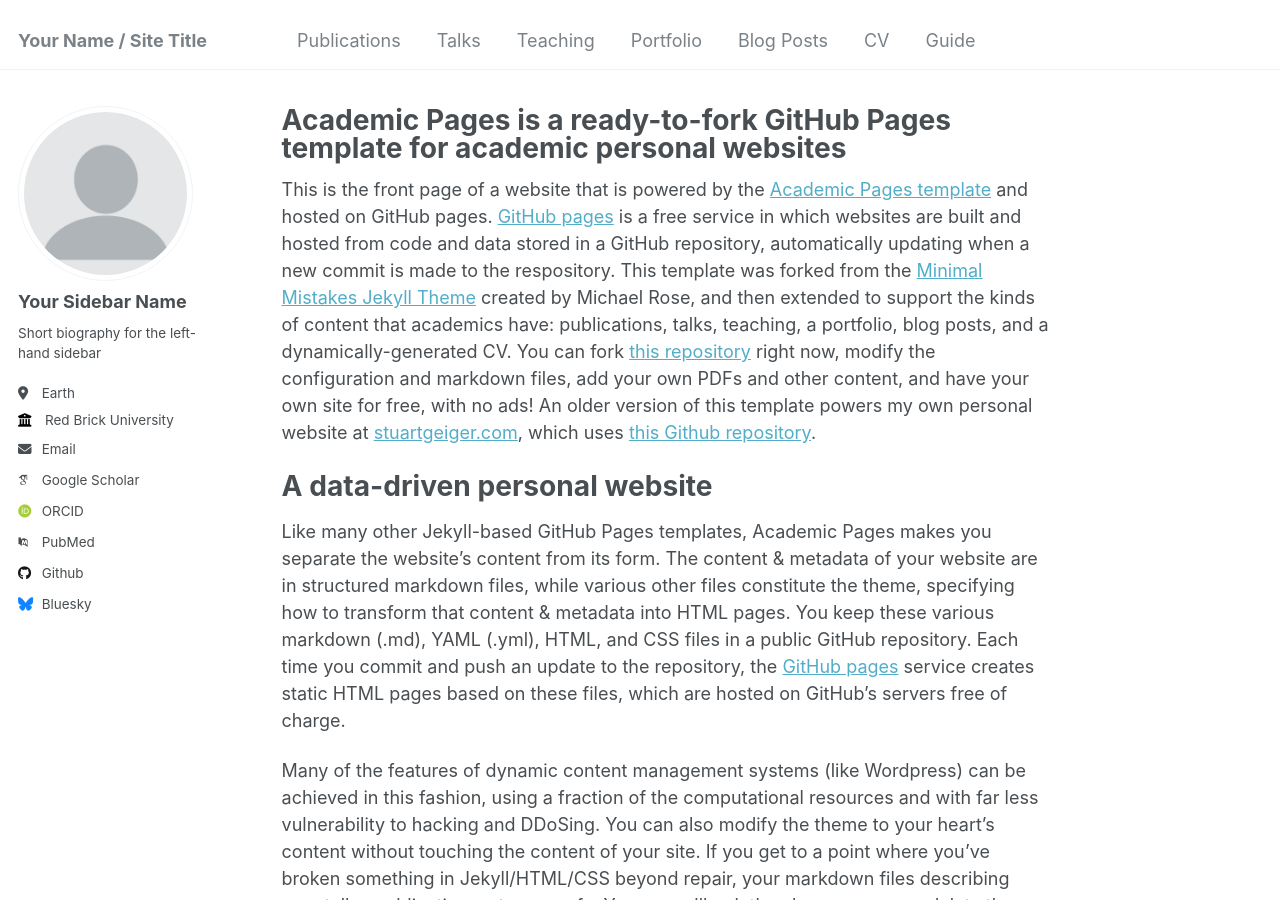
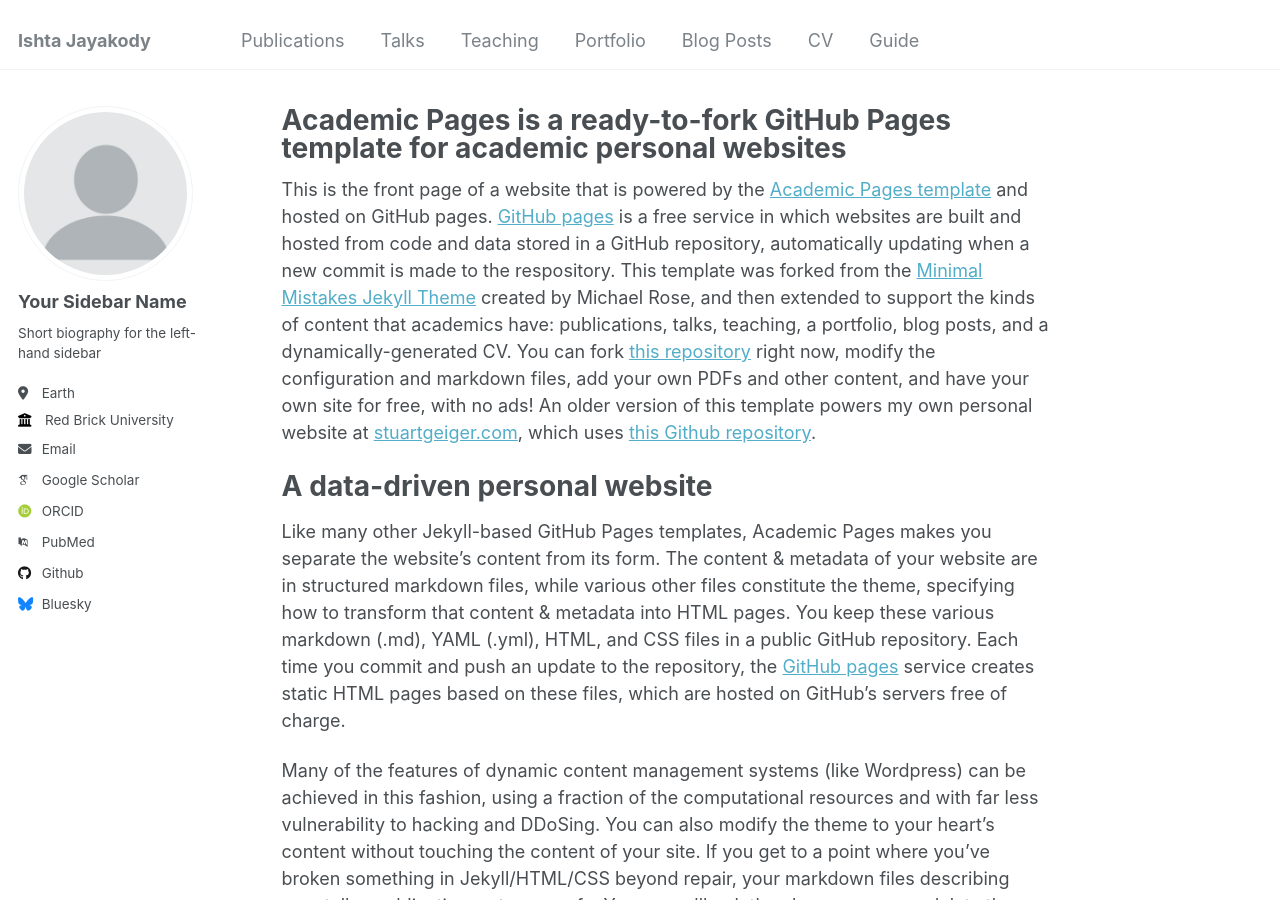
Before and after one commit to IshtaJayakody/IshtaJayakody.github.io, a Jekyll site: the page built from _pages/about.md, in a window 1280 px wide and 900 px high. Built offline with Jekyll 4.4.1, drawn with Linux system fonts in a browser that asks for light colours; some web fonts are replaced.

Commit message:
Update _config.yml

```diff
--- a/_config.yml
+++ b/_config.yml
@@ -8,7 +8,7 @@
 
 # Basic Site Settings
 locale                   : "en-US"
-title                    : "Your Name / Site Title"
+title                    : "Ishta Jayakody"
 title_separator          : "-"
 name                     : &name "Your Name"
 description              : &description "personal description"
```
